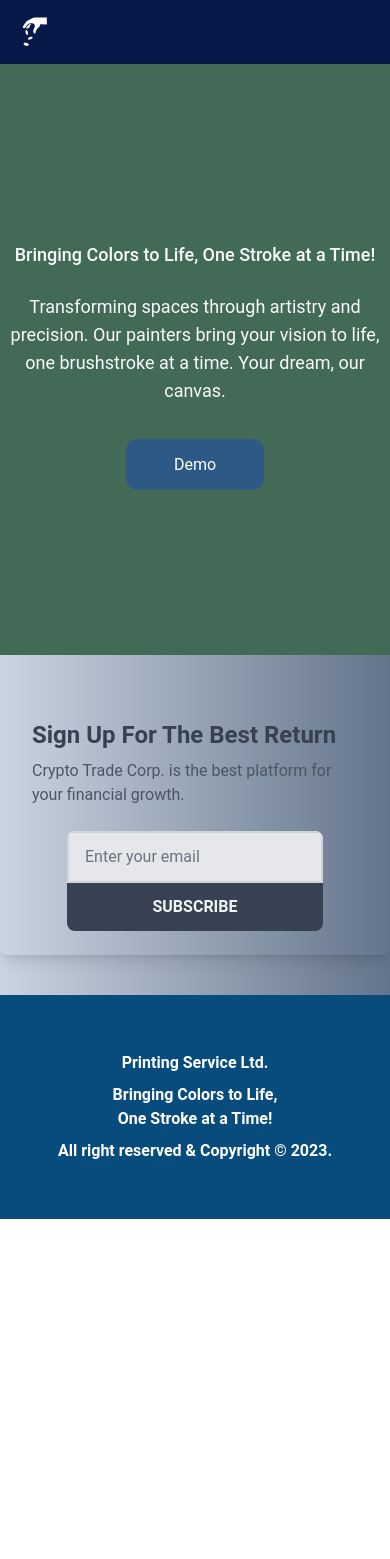
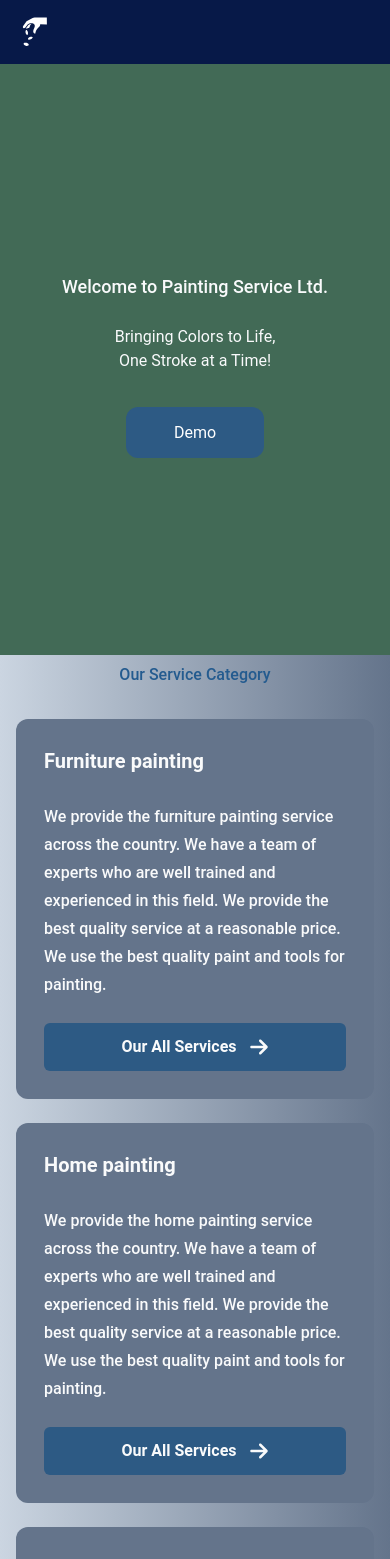
Before and after one commit to mb-tousif/Frontend_09, a Next.js app: page / in a window 390 px wide. Shown: the top 1559 px of the page. Before the commit the page ends 1219 px from the top, so only its background shows below. Built offline with nearby package versions, Linux system fonts and the light colour scheme.

Commit message:
Service category added

```diff
--- a/src/app/(mainLyout)/page.tsx
+++ b/src/app/(mainLyout)/page.tsx
@@ -1,10 +1,14 @@
 import HeroBanner from "@/components/ui/HeroBanner";
+import ServiceCard from "@/components/ui/ServiceCard";
+import ServiceSection from "@/components/ui/ServiceSection";
 import Subscribe from "@/components/ui/Subscribe";
 
 export default function Home() {
   return (
     <div className="">
       <HeroBanner />
+      <ServiceSection />
+      <ServiceCard />
       <Subscribe />
     </div>
   );
--- a/src/app/(mainLyout)/register/page.tsx
+++ b/src/app/(mainLyout)/register/page.tsx
@@ -1,12 +1,10 @@
 "use client";
-import { Button, Col, Input, Row, message } from "antd";
+import { Button, Col, Row, message } from "antd";
 import registerImage from "@/assets/register.svg";
 import Image from "next/image";
 import { useRouter } from "next/navigation";
 import { SubmitHandler } from "react-hook-form";
 import { useUserRegisterMutation } from "@/redux/api/userApi";
-import { useAppDispatch } from "@/redux/hooks";
-import { setToken } from "@/redux/slices/authSlice";
 import Form from "@/components/form/Form";
 import { zodResolver } from "@hookform/resolvers/zod";
 import FormInput from "@/components/form/FormInput";
@@ -25,9 +23,12 @@ const RegisterPage = () => {
     try {
       console.log(data);
       const res = await userRegister({ ...data }).unwrap();
+      if (res) {
+        message.success("User registered successfully");
+      }
       router.push("/login");
     } catch (err: any) {
-      console.error(err.message);
+      message.error(err.data.message);
     }
   };
 
--- a/src/components/ui/HeroBanner.tsx
+++ b/src/components/ui/HeroBanner.tsx
@@ -7,12 +7,10 @@ export default function HeroBanner() {
       <div className="w-full py-24">
         <div className="container mx-auto text-center text-gray-50">
           <h1 className="sm:text-3xl md:text-5xl text-lg font-medium mb-6">
-            Bringing Colors to Life, One Stroke at a Time!
+            Welcome to Painting Service Ltd.
           </h1>
-          <p className="text-lg mb-12">
-            Transforming spaces through artistry and precision. Our painters
-            bring your vision to life, one brushstroke at a time. Your dream,
-            our canvas.
+          <p className="sm:text-xl md:text-3xl mb-12">
+            Bringing Colors to Life, <br/> One Stroke at a Time!
           </p>
           <Link
             href="/services"
--- /dev/null
+++ b/src/components/ui/ServiceCard.tsx
@@ -0,0 +1,65 @@
+import { TService } from "@/types/service.types";
+import React from "react";
+
+export default function ServiceCard({props}:TService[]) {
+  return (
+    <div>
+      <div className="grid text-gray-50 lg:grid-cols-2 md:grid-cols-2 grid-cols-1 gap-6 p-2 mt-6">
+        <div className="relative bg-gray-700 rounded-2xl mx-auto w-full max-w-sm p-6">
+          <a
+            href="#"
+            className="relative inline-block w-full transform transition-transform duration-300 ease-in-out"
+          >
+            <div className="rounded-lg">
+              <div className="relative flex h-60 justify-center overflow-hidden rounded-lg">
+                <div className="w-full transform transition-transform duration-500 ease-in-out hover:scale-110">
+                  <img
+                    src="https://images.unsplash.com/photo-1591825729269-caeb344f6df2?ixlib=rb-4.0.3&ixid=M3wxMjA3fDB8MHxwaG90by1wYWdlfHx8fGVufDB8fHx8fA%3D%3D&auto=format&fit=crop&w=1470&q=80"
+                    alt=""
+                  />
+                </div>
+                <span className="absolute left-0 top-0 z-10 ml-3 mt-3 inline-flex select-none rounded-lg bg-red-500 px-3 py-2 text-sm font-medium text-white">
+                  Featured
+                </span>
+              </div>
+
+              <div className="">
+                <div className="mt-4 grid grid-cols-2">
+                  <div className="flex items-center">
+                    <div className="relative">
+                      <h2
+                        className="line-clamp-1 text-base font-medium md:text-lg"
+                        title="New York"
+                      >
+                        Statue of Liberty
+                      </h2>
+                      <p
+                        className="mt-2 line-clamp-1 text-sm"
+                        title="New York, NY 10004, United States"
+                      >
+                        New York, NY 10004, United States
+                      </p>
+                    </div>
+                  </div>
+
+                  <div className="flex items-center justify-end">
+                    <p className="text-primary inline-block whitespace-nowrap rounded-xl font-semibold leading-tight">
+                      <span className="text-sm uppercase"> $ </span>
+                      <span className="text-lg">3,200</span>/m
+                    </p>
+                  </div>
+                </div>
+
+                <div className="mt-2 border-t border-gray-200 pt-3">
+                  Lorem ipsum dolor sit amet consectetur adipisicing elit. Sed
+                  laboriosam labore obcaecati hic fugit exercitationem ad
+                  blanditiis inventore excepturi cumque!
+                </div>
+              </div>
+            </div>
+          </a>
+        </div>
+      </div>
+    </div>
+  );
+}
--- /dev/null
+++ b/src/components/ui/ServiceSection.tsx
@@ -0,0 +1,42 @@
+import { services } from '@/constants/service';
+import Link from 'next/link';
+import React from 'react'
+
+export default function ServiceSection() {
+  return (
+    <div className="p-2 md:p-6">
+      <h1 className="text-[#245b8f] font-medium sm:text-2xl md:text-3xl text-center">
+        Our Service Category
+      </h1>
+      <div className="grid text-gray-50 lg:grid-cols-2 md:grid-cols-2 grid-cols-1 gap-6 p-2 mt-6">
+        {services.map((service) => (
+          <div
+            key={service.id}
+            className="p-7 rounded-xl bg-slate-500 dark:bg-neutral-700/70"
+          >
+            <h3 className="text-xl font-semibold mb-7">{service.name}</h3>
+            <p className="font-medium leading-7 mb-6 dark:text-gray-400">
+              {service.description}
+            </p>
+            <Link
+              href="/services"
+              className="py-3 flex items-center justify-center w-full font-semibold rounded-md bg-[#2D5A84] hover:bg-[#127A9E] transition duration-300 ease-in-out"
+            >
+              Our All Services
+              <svg
+                xmlns="http://www.w3.org/2000/svg"
+                viewBox="0 0 448 512"
+                className=" h-5 w-5 ms-3"
+              >
+                <path
+                  fill="currentColor"
+                  d="M438.6 278.6c12.5-12.5 12.5-32.8 0-45.3l-160-160c-12.5-12.5-32.8-12.5-45.3 0s-12.5 32.8 0 45.3L338.8 224 32 224c-17.7 0-32 14.3-32 32s14.3 32 32 32l306.7 0L233.4 393.4c-12.5 12.5-12.5 32.8 0 45.3s32.8 12.5 45.3 0l160-160z"
+                />
+              </svg>
+            </Link>
+          </div>
+        ))}
+      </div>
+    </div>
+  );
+}
--- a/src/components/ui/Subscribe.tsx
+++ b/src/components/ui/Subscribe.tsx
@@ -1,6 +1,29 @@
+"use client";
+import { useCreateSubscriptionMutation } from "@/redux/api/subscribeApi";
+import { TSubscribe } from "@/types/subscribe";
+import { message } from "antd";
 import React from "react";
+import { useForm } from "react-hook-form";
 
 export default function Subscribe() {
+  const {
+    register,
+    handleSubmit,
+    formState: { errors },
+  } = useForm<TSubscribe>({
+    mode: "onBlur",
+  });
+  const [createSubscription] = useCreateSubscriptionMutation();
+  const onSubmit = async (data: TSubscribe) => {
+    try {
+      const res = await createSubscription(data).unwrap();
+      if (res) {
+        message.success(res.message);
+      }
+    } catch (error: any) {
+      message.error(error.data.message);
+    }
+  };
   return (
     <div className="flex justify-center">
       <div className="flex flex-col max-w-6xl md:h-56 sm:bg-slate-500 md:bg-[#03A776] rounded-lg shadow-lg overflow-hidden md:flex-row my-10">
@@ -15,18 +38,31 @@ export default function Subscribe() {
           </div>
         </div>
         <div className="flex items-center justify-center pb-6 md:py-0 md:w-1/2 md:border-b-8 border-gray-700">
-          <form>
+          <form onSubmit={handleSubmit(onSubmit)}>
             <div className="flex flex-col rounded-lg overflow-hidden sm:flex-row">
               <input
                 className="py-3 px-4 bg-gray-200 text-gray-800 border-gray-300 border-2 outline-none placeholder-gray-500 focus:bg-gray-100"
-                type="text"
-                name="email"
+                type="email"
                 placeholder="Enter your email"
+                {...register("email", {
+                  required: {
+                    value: true,
+                    message: "Email is required",
+                  },
+                })}
               />
-              <button className="py-3 px-4 bg-gray-700 text-gray-100 font-semibold uppercase hover:bg-gray-600">
+              <button
+                type="submit"
+                className="py-3 px-4 bg-gray-700 text-gray-100 font-semibold uppercase hover:bg-gray-600"
+              >
                 subscribe
               </button>
             </div>
+            {errors.email?.type === "required" && (
+              <span className="text-red-600 text-xs">
+                {errors.email.message}
+              </span>
+            )}
           </form>
         </div>
       </div>
--- a/src/constants/service.ts
+++ b/src/constants/service.ts
@@ -4,6 +4,26 @@ export enum ENUM_SERVICE_CATEGORY {
   OFFICE_PAINTING = "Office painting",
   SHOP_PAINTING = "Shop painting",
 }
+
+export const services = [
+  {
+    id: 1,
+    name: "Furniture painting",
+    description: "We provide the furniture painting service across the country. We have a team of experts who are well trained and experienced in this field. We provide the best quality service at a reasonable price. We use the best quality paint and tools for painting.",
+  },{
+    id: 2,
+    name: "Home painting",
+    description: "We provide the home painting service across the country. We have a team of experts who are well trained and experienced in this field. We provide the best quality service at a reasonable price. We use the best quality paint and tools for painting.",
+  },{
+    id: 3,
+    name: "Office painting",
+    description: "We provide the office painting service across the country. We have a team of experts who are well trained and experienced in this field. We provide the best quality service at a reasonable price. We use the best quality paint and tools for painting.",
+  },{
+    id: 4,
+    name: "Shop painting",
+    description: "We provide the shop painting service across the country. We have a team of experts who are well trained and experienced in this field. We provide the best quality service at a reasonable price. We use the best quality paint and tools for painting.",
+  }
+];
 
 export enum ENUM_SERVICE_STATUS {
   AVAILABLE = "Available",
--- a/src/redux/api/subscribeApi.ts
+++ b/src/redux/api/subscribeApi.ts
@@ -3,7 +3,7 @@ import { baseApi } from "../baseApi";
 import { IMeta } from "@/types/common";
 import { tagTypes } from "../tagTypesList";
 
-export const courseApi = baseApi.injectEndpoints({
+export const subscribeApi = baseApi.injectEndpoints({
   endpoints: (build) => ({
     // get all
     allSubscriptions: build.query({
@@ -33,7 +33,7 @@ export const courseApi = baseApi.injectEndpoints({
     // create
     createSubscription: build.mutation({
       query: (payload: TSubscribe) => ({
-        url: "/subscribes",
+        url: "/subscribes/create-subscribe",
         method: "POST",
         body: payload,
       }),
@@ -46,4 +46,4 @@ export const {
   useAllSubscriptionsQuery,
   useSubscriptionByIdQuery,
   useCreateSubscriptionMutation,
-} = courseApi;
+} = subscribeApi;
```
Also changed, not shown: src/redux/api/serviceApi.ts (added, +55 -0 lines).
